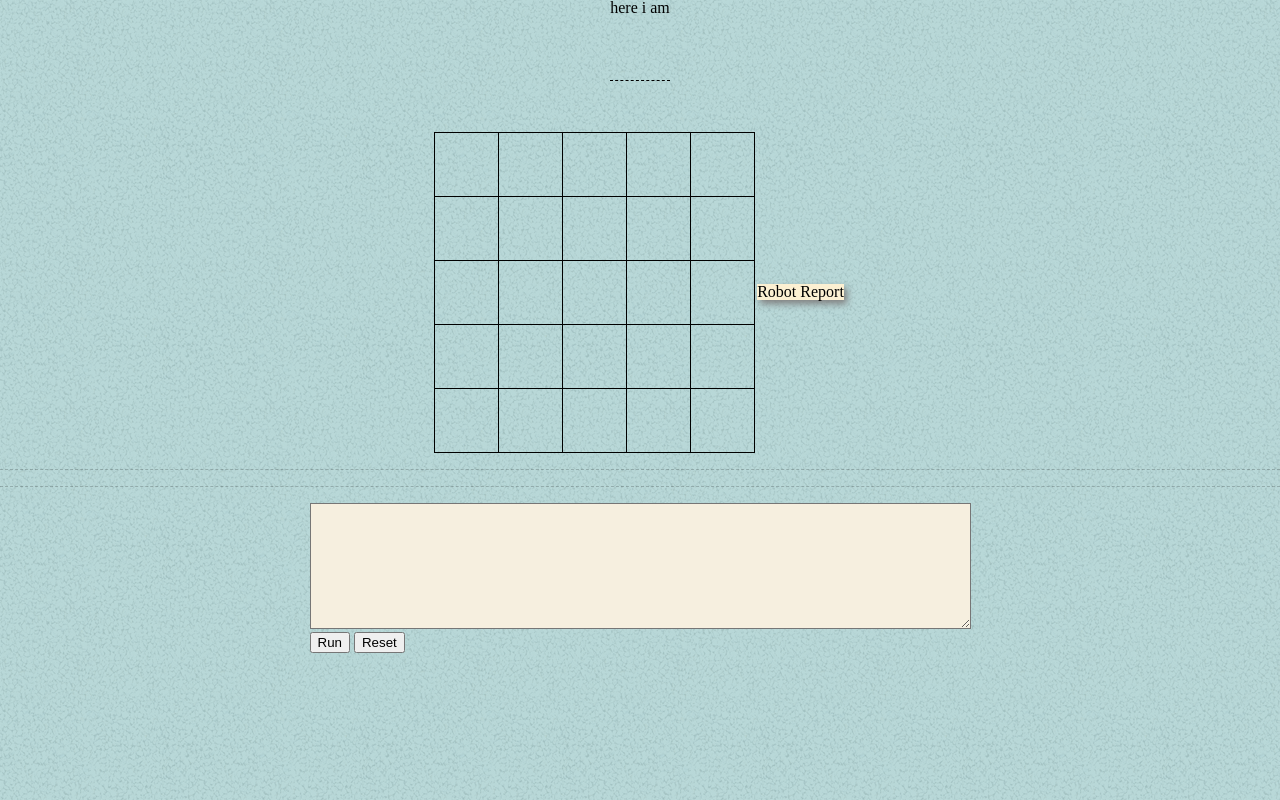
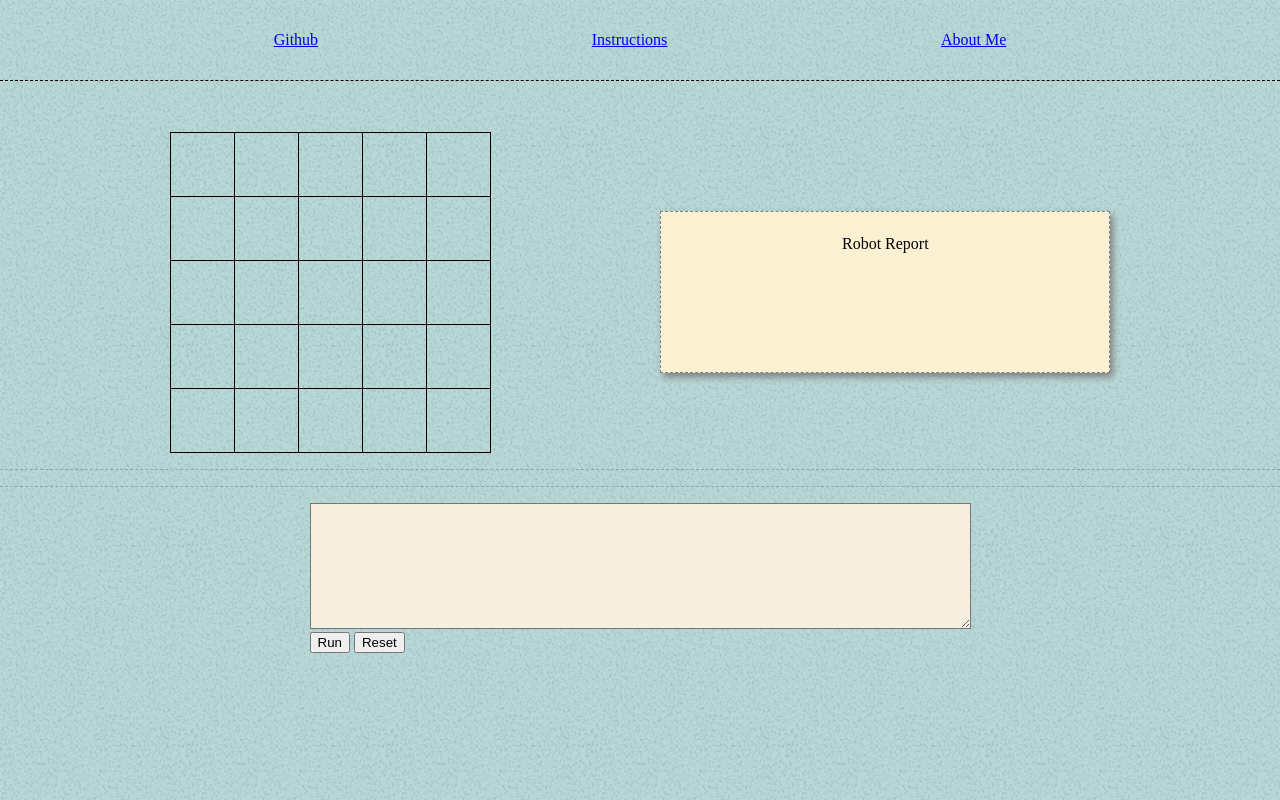
Before and after one commit to MrChaoCao/ToyRobotSimulator, a website built with webpack: page dist/index.html in a window 1280 px wide. Built offline with nearby package versions, Linux system fonts and the light colour scheme.

Commit message:
Add links, add sections to html page

```diff
--- a/dist/index.html
+++ b/dist/index.html
@@ -9,7 +9,9 @@
   </head>
   <body>
     <div class="banner">
-      here i am
+      <a href="https://github.com/MrChaoCao/ToyRobotSimulator" target="_blank">Github</a>
+      <a href="#">Instructions</a>
+      <a href="http://chaocao.info/" target="_blank">About Me</a>
     </div>
     <div class="graphical-display">
       <div class="top-section">
--- a/dist/style.css
+++ b/dist/style.css
@@ -11,6 +11,10 @@ body {
 }
 
 .banner {
+  width: 100%;
+  display: flex;
+  align-items: center;
+  justify-content: space-evenly;
   height: 10%;
   border-bottom: 1px dashed black;
   position: fixed;
@@ -26,6 +30,8 @@ body {
 
 .top-section {
   display: flex;
+  width: 100%;
+  justify-content: space-evenly;
 }
 
 .line-break {
@@ -38,7 +44,10 @@ body {
   text-align: center;
   align-self: center;
   background: #FCF0D2;
-  margin: 2px;
+  border: 1px dashed grey;
+  padding: 3vmin 0vmin;
+  width: 35%;
+  height: 35%;
   box-shadow: 3px 4px 7px grey;
 }
 
```
